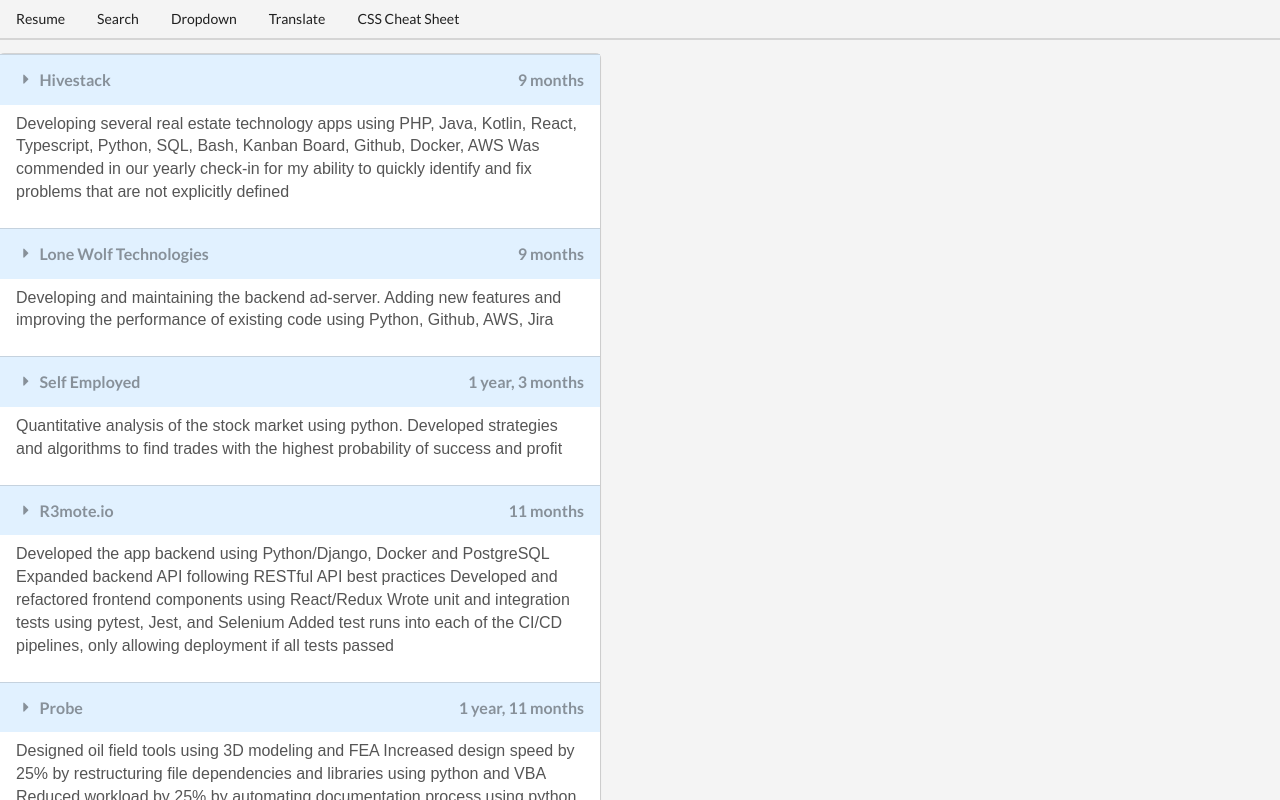
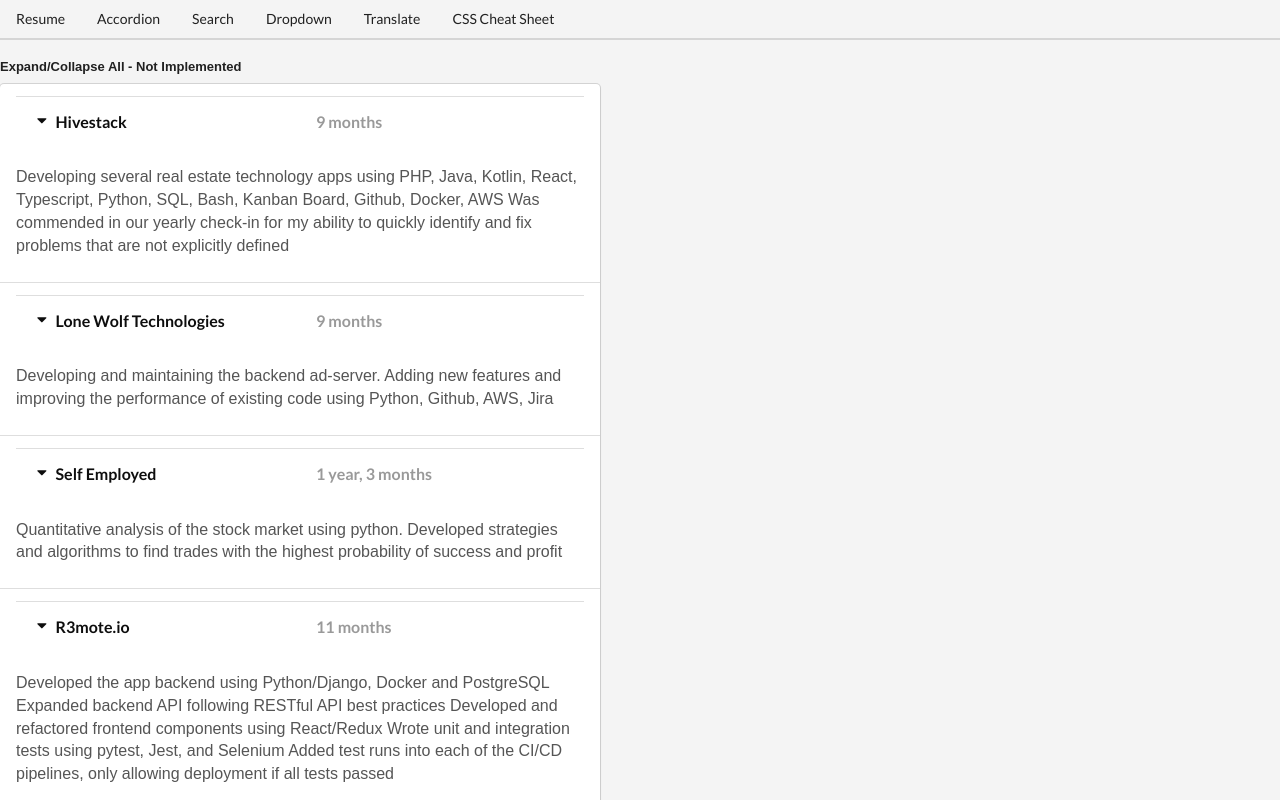
Before and after one commit to johnmiko/portfolio_frontend, a React (Create React App) app: page / in a window 1280 px wide. Shown: the top 800 px of the page. Built offline with nearby package versions, Linux system fonts and the light colour scheme.

Commit message:
make all jobs expanded by default

```diff
--- a/src/App.js
+++ b/src/App.js
@@ -1,5 +1,6 @@
 import React, { useState } from "react";
 import Resume from "./components/Resume";
+import Accordion from "./components/Accordion";
 import Search from "./components/Search";
 import Dropdown from "./components/Dropdown";
 import Translate from "./components/Translate";
@@ -7,6 +8,20 @@
 import Header from "./components/Header";
 import CSSCheatSheet from "./components/CSSCheatSheet.js";
 
+const items = [
+  {
+    title: "What is React?",
+    content: "React is a front end javascript framework",
+  },
+  {
+    title: "Why use React?",
+    content: "React is a favorite JS library among engineers",
+  },
+  {
+    title: "How do you use React?",
+    content: "You use React by creating components",
+  },
+];
 
 const options = [
   {
@@ -32,6 +47,9 @@
       <Route path="/">
         <Resume/>
       </Route>
+      <Route path="/accordion">
+        <Accordion items={items} />
+      </Route>
       <Route path="/list">
         <Search />
       </Route>
--- /dev/null
+++ b/src/components/Accordion.js
@@ -0,0 +1,29 @@
+import React, { useState } from 'react';
+
+const Accordion = ({ items }) => {
+  const [activeIndex, setActiveIndex] = useState(null);
+
+  const onTitleClick = (index) => {
+    setActiveIndex(index);
+  };
+
+  const renderedItems = items.map((item, index) => {
+    const active = index === activeIndex ? 'active' : '';
+
+    return (
+      <React.Fragment key={item.title}>
+        <div className={`title ${active}`} onClick={() => onTitleClick(index)}>
+          <i className="dropdown icon"></i>
+          {item.title}
+        </div>
+        <div className={`content ${active}`}>
+          <p>{item.content}</p>
+        </div>
+      </React.Fragment>
+    );
+  });
+
+  return <div className="ui styled accordion">{renderedItems}</div>;
+};
+
+export default Accordion;
--- a/src/components/Header.js
+++ b/src/components/Header.js
@@ -6,6 +6,9 @@
     <div className="ui secondary pointing menu">
       <Link href="/" className="item">
         Resume
+      </Link>
+      <Link href="/accordion" className="item">
+        Accordion
       </Link>
       <Link href="/list" className="item">
         Search
--- a/src/components/Resume.js
+++ b/src/components/Resume.js
@@ -41,8 +41,8 @@
   {
     company: "Probe",
     title: "Mechanical Engineer",
-    startDate: new Date(2019, 8),
-    endDate: new Date(2021, 6),
+    startDate: new Date(2017, 4),
+    endDate: new Date(2019, 8),
     content: `Designed oil field tools using 3D modeling and FEA
     Increased design speed by 25% by restructuring file dependencies and libraries using python and VBA
     Reduced workload by 25% by automating documentation process using python and VBA
@@ -74,10 +74,10 @@
 
 
 function monthDiff(startDate, endDate) {
-  console.log('startDate')
-  console.log(startDate)
-  console.log('endDate')
-  console.log(endDate)
+  // console.log('startDate')
+  // console.log(startDate)
+  // console.log('endDate')
+  // console.log(endDate)
   let months = endDate.getMonth() - startDate.getMonth() + 1
   let years = endDate.getFullYear() - startDate.getFullYear()
   if (months < 0) {
@@ -116,28 +116,38 @@
 //  }
 
 const Resume = () => {
-  const [activeIndex, setActiveIndex] = useState(null);
-
-  const onTitleClick = (index) => {
-    setActiveIndex(index);
-  };
   const createJobDatesEl = (startDate, endDate) => {
     if (!endDate) {
       endDate = new Date();
     }
     const daysBetween = monthDiff(startDate, endDate)
-    console.log('days between');
-    console.log(daysBetween)
+    // console.log('days between');
+    // console.log(daysBetween)
     return (daysBetween
 
     )
   }
-  const createSection = (item, index) => {
-    const active = index === activeIndex ? 'active' : '';
+  const CreateSection = (item, index) => {
+    const [active, setActiveIndex] = useState('active');
+
+    const onTitleClick = () => {
+      if (active === 'active'){
+        setActiveIndex('');
+      }
+      else {
+        setActiveIndex('active');
+      }
+    };
+    // const active = index === activeIndex ? '' : 'active';
     const dateThing = createJobDatesEl(item.startDate, item.endDate)
+
     return (
       <React.Fragment key={item.company}>
-        <div className='titleContainer'>
+        <div
+          className={`title ${active}`}
+          // use arrow function or else onTitleClick is run when things render
+          onClick={() => onTitleClick()}
+        >
           <div className={`title ${active}`} style={{width: '100%', display: "inline-block"}} onClick={() => onTitleClick(index)}>
             <i className="dropdown icon"></i>
             {item.company}
@@ -153,10 +163,28 @@
   }
 
   const jobs = jobs_text.map((item, index) => {
-    return createSection(item, index)
+    return CreateSection(item, index)
   });
+  const ExpandCollapseAll = () => {
+    return (
+      <div>
+        <div className="ui form">
+          <div className="field">
+            <label>Expand/Collapse All - Not Implemented</label>
+          </div>
+        </div>
+      </div>
+    );
+  };
 
-  return <div className="ui styled accordion">{jobs}</div>;
+  return (
+    <div>
+      <ExpandCollapseAll></ExpandCollapseAll>
+      {/* {expandCollapseAll} */}
+      <div className="ui styled accordion">
+        {jobs}
+      </div>
+    </div>)
 };
 
 export default Resume;
--- a/src/components/resume.css
+++ b/src/components/resume.css
@@ -1,8 +1,7 @@
-.titleContainer {
+.title {
   display: flex;
   flex-direction: row;
   margin-left:auto;
   margin-right: 0;
-  background-color: rgb(225, 241, 255);
   /* width: '100%'; */
 }
```
Also changed, not shown: 1 other file (tests, documents, lock files or other folders).
